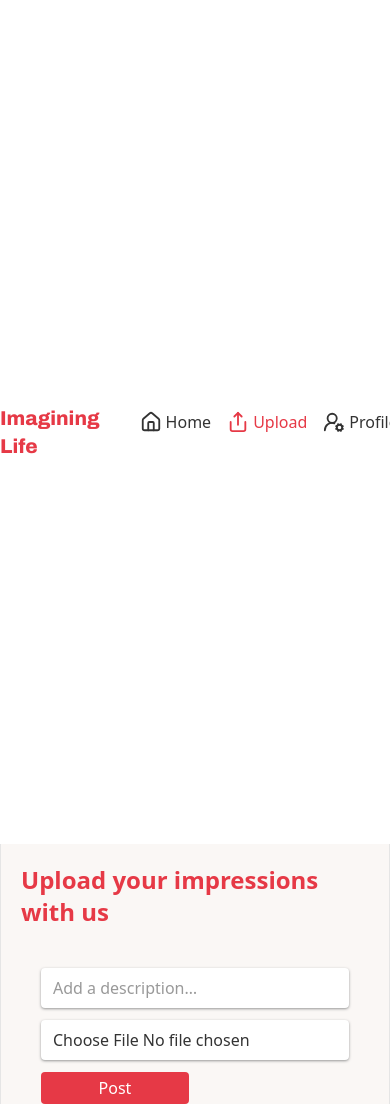
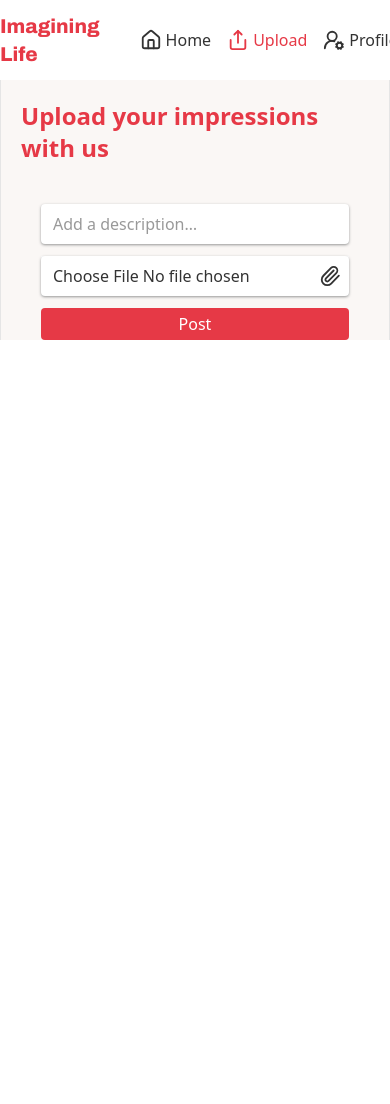
Before and after one commit to niki1tusa/imagining_life, a Next.js app: page /upload in a window 390 px wide. Shown: the top 1104 px of the page. After the commit the page ends 844 px from the top, so only its background shows below. Built offline with nearby package versions, Linux system fonts and the light colour scheme; no server answers.

Commit message:
add img optimization and reduce form

```diff
--- a/src/components/RightAside.tsx
+++ b/src/components/RightAside.tsx
@@ -48,7 +48,7 @@ export default function RightAside() {
 				stiffness: 80,
 				damping: 15,
 			}}
-			className='hidden w-full flex-col gap-2 2xl:gap-4 px-5 pt-5 sm:px-5 md:sticky md:top-4 md:flex md:gap-6 md:pt-5'
+			className='hidden max-h-screen w-full flex-col gap-2 overflow-hidden px-5 pt-5 sm:px-5 md:sticky md:top-4 md:flex md:gap-6 md:pt-5 2xl:gap-4'
 		>
 			<div>
 				<Title heading='lg' className='text-primary mb-3 text-lg font-bold'>
@@ -62,7 +62,7 @@ export default function RightAside() {
 				</Title>
 				{largestTotalLikedPhoto && <PhotoCard photo={largestTotalLikedPhoto} />}
 			</div>
-			<div className='hidden md:flex flex-col'>
+			<div className='hidden flex-col md:flex mb-1'>
 				<span>Hey friend &#128075; Want the freshest updates from our community?</span>
 				<span className='mb-2'>Then share your mail</span>
 				<Field query={query} setQuery={setQuery} type='mail' placeholder='Enter mail...' />
--- a/src/components/Sidebar.tsx
+++ b/src/components/Sidebar.tsx
@@ -33,9 +33,9 @@ export default function Sidebar() {
 				stiffness: 80,
 				damping: 15,
 			}}
-			className='bg-light-white flex h-[100dvh] items-center justify-around gap-10 pr-10 md:flex-col md:justify-start 2xl:text-xl'
+			className='bg-light-white sticky flex items-center justify-around gap-10 py-3 pr-10 md:h-[100dvh] md:flex-col md:justify-start md:py-0 2xl:text-xl'
 		>
-			<Title className='text-primary pt-5'>Imagining Life</Title>
+			<Title className='text-primary md:pt-5'>Imagining Life</Title>
 			<div className='border-gray hidden h-1 w-[45%] border-b md:block' />
 			<ul className='flex gap-4 md:flex-col'>
 				{NAVBAR_DATA.map(navItem => (
--- a/src/components/animate-ui/primitives/animate/slot.tsx
+++ b/src/components/animate-ui/primitives/animate/slot.tsx
@@ -1,9 +1,8 @@
 'use client';
 
+import clsx from 'clsx';
+import { type HTMLMotionProps, isMotionComponent, motion } from 'motion/react';
 import * as React from 'react';
-import { motion, isMotionComponent, type HTMLMotionProps } from 'motion/react';
-import clsx from 'clsx';
-
 
 type AnyProps = Record<string, unknown>;
 
@@ -21,11 +20,9 @@ type SlotProps<T extends HTMLElement = HTMLElement> = {
 	children?: any;
 } & DOMMotionProps<T>;
 
-function mergeRefs<T>(
-  ...refs: (React.Ref<T> | undefined)[]
-): React.RefCallback<T> {
-  return (node) => {
-    refs.forEach((ref) => {
+function mergeRefs<T>(...refs: (React.Ref<T> | undefined)[]): React.RefCallback<T> {
+	return node => {
+		refs.forEach(ref => {
 			if (!ref) return;
 			if (typeof ref === 'function') {
 				ref(node);
@@ -38,15 +35,12 @@ function mergeRefs<T>(
 
 function mergeProps<T extends HTMLElement>(
 	childProps: AnyProps,
-  slotProps: DOMMotionProps<T>,
+	slotProps: DOMMotionProps<T>
 ): AnyProps {
 	const merged: AnyProps = { ...childProps, ...slotProps };
 
 	if (childProps.className || slotProps.className) {
-    merged.className = clsx(
-      childProps.className as string,
-      slotProps.className as string,
-    );
+		merged.className = clsx(childProps.className as string, slotProps.className as string);
 	}
 
 	if (childProps.style || slotProps.style) {
@@ -59,22 +53,16 @@ function mergeProps<T extends HTMLElement>(
 	return merged;
 }
 
-function Slot<T extends HTMLElement = HTMLElement>({
-  children,
-  ref,
-  ...props
-}: SlotProps<T>) {
+function Slot<T extends HTMLElement = HTMLElement>({ children, ref, ...props }: SlotProps<T>) {
 	const isAlreadyMotion =
-    typeof children.type === 'object' &&
-    children.type !== null &&
-    isMotionComponent(children.type);
+		typeof children.type === 'object' && children.type !== null && isMotionComponent(children.type);
 
 	const Base = React.useMemo(
 		() =>
 			isAlreadyMotion
 				? (children.type as React.ElementType)
 				: motion.create(children.type as React.ElementType),
-    [isAlreadyMotion, children.type],
+		[isAlreadyMotion, children.type]
 	);
 
 	if (!React.isValidElement(children)) return null;
@@ -83,15 +71,7 @@ function Slot<T extends HTMLElement = HTMLElement>({
 
 	const mergedProps = mergeProps(childProps, props);
 
-  return (
-    <Base {...mergedProps} ref={mergeRefs(childRef as React.Ref<T>, ref)} />
-  );
+	return <Base {...mergedProps} ref={mergeRefs(childRef as React.Ref<T>, ref)} />;
 }
 
-export {
-  Slot,
-  type SlotProps,
-  type WithAsChild,
-  type DOMMotionProps,
-  type AnyProps,
-};
+export { Slot, type SlotProps, type WithAsChild, type DOMMotionProps, type AnyProps };
--- a/src/components/ui/Field.tsx
+++ b/src/components/ui/Field.tsx
@@ -9,7 +9,7 @@ interface Props {
 	type?: 'text' | 'mail';
 	placeholder?: string;
 	isSearch?: boolean;
-
+	error?: string;
 }
 export default function Field({
 	query,
@@ -17,12 +17,11 @@ export default function Field({
 	type = 'text',
 	placeholder,
 	isSearch = false,
-
+	error,
 }: Props) {
 	return (
-		<span className='relative max-w-[400px] 2xl:max-w-[600px]'>
+		<span className='relative flex max-w-[400px] flex-col gap-1 2xl:max-w-[600px]'>
 			<input
-
 				value={query}
 				onChange={e => setQuery(e.target.value)}
 				type={type}
@@ -45,6 +44,7 @@ export default function Field({
 					<CircleChevronRight size={22} />
 				</motion.div>
 			)}
+			{error && <span className='text-sm text-red-500'>{error}</span>}
 		</span>
 	);
 }
--- a/src/components/ui/FieldFile.tsx
+++ b/src/components/ui/FieldFile.tsx
@@ -1,12 +1,29 @@
-export default function FieldFile() {
+import { Paperclip } from 'lucide-react';
+import { ChangeEvent } from 'react';
+
+
+interface Props {
+	onChange: (file: File | null) => void;
+	error?: string;
+}
+export default function FieldFile({ onChange, error }: Props) {
+	const handleChange = (e: ChangeEvent<HTMLInputElement>) => {
+		const file = e.target.files?.[0] ?? null;
+		onChange(file);
+	};
 	return (
-		<span className='relative max-w-[400px] 2xl:max-w-[600px]'>
+		<span className='bg-light-white relative flex max-w-[400px] flex-col gap-1 2xl:max-w-[600px]'>
 			<input
-
 				type='file'
 				accept='image/*'
+				onChange={handleChange}
 				className='bg-light-white w-full rounded px-3 py-2 shadow ring-1 shadow-neutral-400 ring-transparent focus:shadow-red-300 focus:ring-red-300'
 			/>
+			<Paperclip
+				size={22}
+				className='absolute top-[50%] right-2 -translate-y-[50%] transform pointer-events-none'
+			/>
+			{error && <span className='text-sm text-red-500'>{error}</span>}
 		</span>
 	);
 }
--- a/src/components/ui/Form.tsx
+++ b/src/components/ui/Form.tsx
@@ -1,24 +1,26 @@
 'use client';
 
 import { zodResolver } from '@hookform/resolvers/zod';
+import { useState } from 'react';
 import { Controller, useForm } from 'react-hook-form';
-import { useState } from 'react';
+import { toast } from 'react-toastify';
+
+import { useMyPhotoStore } from '@/store/my-photo.store';
 
 import Button from '../ui/Button';
+
 import Field from './Field';
-
+import FieldFile from './FieldFile';
+import { createLocalTPhoto } from '@/lib/photo-helper';
 import { TUploadScheme, ZUploadFormScheme } from '@/types/zod.types';
-import { useMyPhotoStore } from '@/store/my-photo.store';
-import { createLocalTPhoto } from '@/lib/photo-helper';
-import { toast } from 'react-toastify';
 
 export default function Form({ close }: { close?: () => void }) {
-  const form = useForm<TUploadScheme>({
+	const { reset, control, handleSubmit } = useForm<TUploadScheme>({
 		resolver: zodResolver(ZUploadFormScheme),
 		defaultValues: { description: '' },
 	});
 
-  const addUpload = useMyPhotoStore((s) => s.addUpload);
+	const addUpload = useMyPhotoStore(s => s.addUpload);
 	const [isSubmitting, setIsSubmitting] = useState(false);
 
 	const onSubmit = async (values: TUploadScheme) => {
@@ -28,55 +30,44 @@ export default function Form({ close }: { close?: () => void }) {
 			const photo = await createLocalTPhoto(file, values.description);
 
 			addUpload(photo);
-      form.reset();
+			reset();
 			close?.();
 		} finally {
 			setIsSubmitting(false);
-	  toast.success('Your photo has been uploaded successfully!')
+			toast.success('Your photo has been uploaded successfully!');
 		}
 	};
 
 	return (
-    <form onSubmit={form.handleSubmit(onSubmit)} className="flex flex-col gap-3">
+		<form onSubmit={handleSubmit(onSubmit)} className='flex flex-col gap-3'>
 			<Controller
-        control={form.control}
-        name="description"
+				control={control}
+				name='description'
 				render={({ field, fieldState }) => (
-          <div className="flex flex-col gap-1">
 					<Field
 						query={field.value ?? ''}
 						setQuery={field.onChange}
-              placeholder="Add a description…"
+						placeholder='Add a description…'
+						error={fieldState.error?.message}
 					/>
-            {fieldState.error && (
-              <span className="text-sm text-red-500">{fieldState.error.message}</span>
 				)}
-          </div>
+			/>
+			<Controller
+				control={control}
+				name='image'
+				render={({ field, fieldState }) => (
+					<FieldFile onChange={file => field.onChange(file)} error={fieldState.error?.message} />
 				)}
 			/>
 
-      <input
-        type="file"
-        accept="image/*"
-        className="bg-light-white w-full rounded px-3 py-2 shadow ring-1 shadow-neutral-400 ring-transparent focus:shadow-red-300 focus:ring-red-300"
-        {...form.register('image')}
-      />
-      {form.formState.errors.image && (
-        <span className="text-sm text-red-500">
-          {form.formState.errors.image.message?.toString()}
-        </span>
-      )}
-
-      <div className="flex w-full gap-3">
-        <Button type="submit" disabled={isSubmitting}>
+			<div className='flex w-full gap-3'>
+				<Button type='submit' disabled={isSubmitting}>
 					{isSubmitting ? 'Uploading…' : 'Post'}
 				</Button>
-        {close ? (
-          <Button type="button" onClick={close}>
+				{close && (
+					<Button type='button' onClick={close}>
 						Back
 					</Button>
-        ) : (
-          <div className="w-full" />
 				)}
 			</div>
 		</form>
--- a/src/components/ui/PhotoCard.tsx
+++ b/src/components/ui/PhotoCard.tsx
@@ -20,7 +20,7 @@ export default function PhotoCard({ photo }: { photo: TPhoto }) {
 		<article
 			className={clsx(
 				'bg-light-white flex max-w-lg flex-col gap-2 rounded-xl border border-gray-200 px-6 py-3 shadow-sm transition-all hover:opacity-95 hover:shadow-lg',
-				'w-full md:w-[320px] lg:w-[360px] 2xl:w-[420px] '
+				'w-full md:w-[320px] lg:w-[360px] 2xl:w-[420px]'
 			)}
 		>
 			<header className='flex items-center justify-between gap-2 pb-2 text-sm font-medium text-gray-700'>
@@ -28,6 +28,7 @@ export default function PhotoCard({ photo }: { photo: TPhoto }) {
 					<Image
 						width={32}
 						height={32}
+						sizes='32px'
 						alt={`Profile picture of ${authorName}`}
 						src={photo.user.profile_image?.small || '/user.png'}
 						className='h-8 w-8 rounded-full border border-gray-200 object-cover shadow-sm'
@@ -41,13 +42,16 @@ export default function PhotoCard({ photo }: { photo: TPhoto }) {
 					{format(photo.created_at, 'LLL dd, yyyy')}
 				</time>
 			</header>
-			<Image
-				alt={photo.description || `Photo by ${authorName}`}
-				width={600}
-				height={400}
-				src={photo.urls.regular}
-				className='aspect-[3/2] 2xl:h-64 w-full rounded-lg object-cover shadow-md'
-			/>
+			<div className='relative aspect-[3/2] w-full'>
+				<Image
+					alt={photo.description || `Photo by ${authorName}`}
+					src={photo.urls.small}
+					fill
+					sizes='(max-width: 768px) 100vw, 400px'
+					className='rounded-lg object-cover shadow-md'
+				/>
+			</div>
+
 			{photo.description && (
 				<p
 					className='mt-2 text-sm text-gray-600'
```
Also changed, not shown: src/components/animate-ui/icons/icon.tsx (+36 -51 lines). Lines whose indentation alone changed are shown as unchanged.
